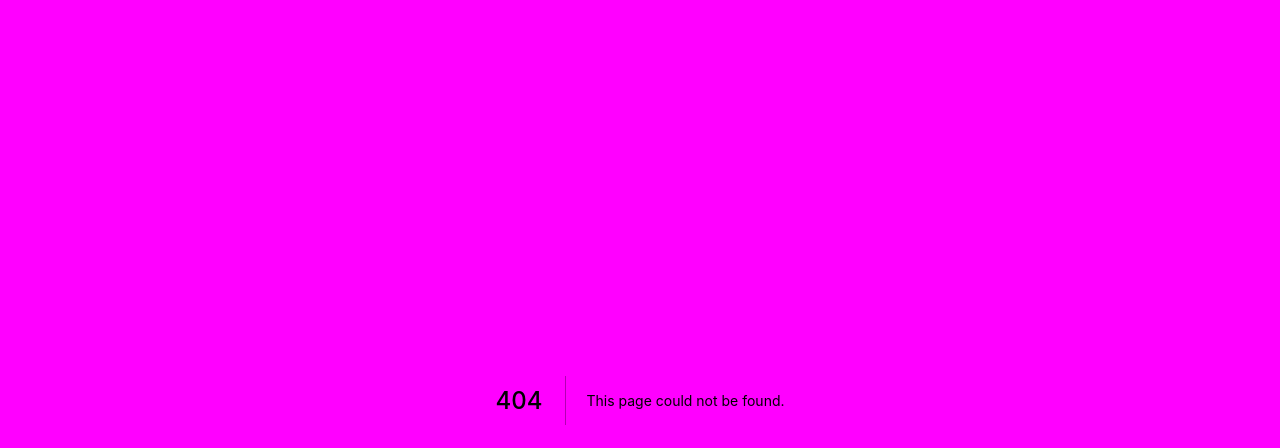
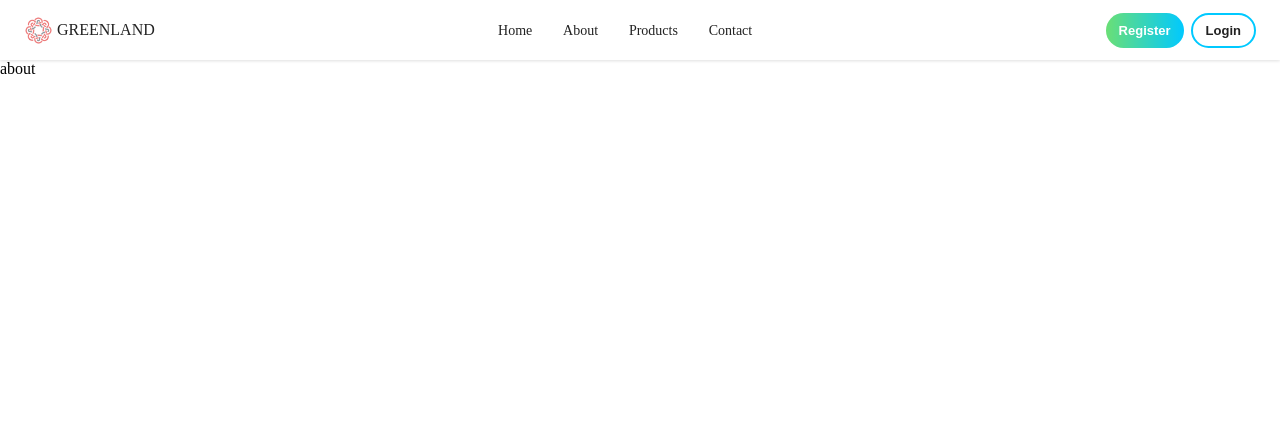
Before and after one commit to git-katalist/hyper, a Next.js app: page /about in a window 1280 px wide. Before the commit this address had no page. Shown: the top 448 px of the page. Built offline with nearby package versions, Linux system fonts and the light colour scheme.

Commit message:
first commit

```diff
--- /dev/null
+++ b/components/logo/index.js
@@ -0,0 +1,39 @@
+import styled from "styled-components";
+import Greenland from "../../public/logo.png";
+
+const LogoWrapper = styled.div`
+  display: flex;
+  align-items: center;
+`;
+
+const LogoImg = styled.div`
+  width: 29px;
+  height: 29px;
+
+  img {
+    width: 100%;
+    height: 100%;
+  }
+`;
+
+const LogoText = styled.h2`
+  font-size: 16px;
+  margin: 0;
+  margin-left: 4px;
+  color: #222;
+  font-weight: 500;
+  text-transform: uppercase;
+`;
+
+const Logo = () => {
+  return (
+    <LogoWrapper>
+      <LogoImg>
+        <img src="/logo.png" alt="Greenland logo" />
+      </LogoImg>
+      <LogoText>GreenLand</LogoText>
+    </LogoWrapper>
+  );
+};
+
+export default Logo;
--- /dev/null
+++ b/components/navbar/accessibility.js
@@ -0,0 +1,66 @@
+import styled from "styled-components";
+
+const AccessibilityContainer = styled.div`
+  display: none;
+
+  @media (min-width: 768px) {
+    display: flex;
+    margin-left: 10px;
+  }
+`;
+
+const RegisterButton = styled.button`
+  border: 0;
+  outline: 0;
+  padding: 8px 1em;
+  color: #fff;
+  font-size: 13px;
+  font-weight: 600;
+  border-radius: 20px;
+  background-color: #6adf76;
+  background-image: linear-gradient(to right, transparent 0%, #00c9ff 100%);
+  transition: all 240ms ease-in-out;
+  cursor: pointer;
+
+  &:hover {
+    background-color: #00c9ff;
+  }
+
+  &:not(:last-of-type) {
+    margin-right: 7px;
+  }
+`;
+
+const LoginButton = styled.button`
+  border: 0;
+  outline: 0;
+  padding: 8px 1em;
+  color: #222;
+  font-size: 13px;
+  font-weight: 600;
+  border-radius: 20px;
+  background-color: transparent;
+  border: 2px solid #00c9ff;
+  transition: all 240ms ease-in-out;
+  cursor: pointer;
+
+  &:hover {
+    color: #fff;
+    background-color: #00c9ff;
+  }
+
+  &:not(:last-of-type) {
+    margin-right: 7px;
+  }
+`;
+
+const Accessibility = () => {
+  return (
+    <AccessibilityContainer>
+      <RegisterButton>Register</RegisterButton>
+      <LoginButton>Login</LoginButton>
+    </AccessibilityContainer>
+  );
+};
+
+export default Accessibility;
--- /dev/null
+++ b/components/navbar/index.js
@@ -0,0 +1,58 @@
+import Logo from "@Components/logo";
+import React from "react";
+import { useMediaQuery } from "react-responsive";
+import styled from "styled-components";
+import { DeviceSize } from "utils/deviceSize";
+import Accessibility from "./accessibility";
+import MobileNavLinks from "./mobileNavLinks";
+import NavLinks from "./navLinks";
+
+const NavBarContainer = styled.div`
+  width: 100%;
+  height: 60px;
+  box-shadow: 0 1px 3px rgba(15, 15, 15, 0.13);
+  display: flex;
+  align-items: center;
+  padding: 0 1.5em;
+`;
+
+const LeftSection = styled.div`
+  display: flex;
+`;
+
+const MiddleSection = styled.div`
+  display: flex;
+  flex: 2;
+  height: 100%;
+  justify-content: center;
+`;
+
+const RightSection = styled.div`
+  /* display: none; */
+
+  @media (min-width: 768px) {
+    display: flex;
+  }
+`;
+
+const NavBar = () => {
+  //   const isMobile = useMediaQuery({ maxWidth: DeviceSize.mobile });
+  return (
+    <>
+      <NavBarContainer>
+        <LeftSection>
+          <Logo />
+        </LeftSection>
+        <MiddleSection>
+          <NavLinks />
+        </MiddleSection>
+        <RightSection>
+          <Accessibility />
+          <MobileNavLinks />
+        </RightSection>
+      </NavBarContainer>
+    </>
+  );
+};
+
+export default NavBar;
--- /dev/null
+++ b/components/navbar/menuToggle.js
@@ -0,0 +1,56 @@
+import { motion } from "framer-motion";
+import styled from "styled-components";
+
+const Button = styled.div`
+  z-index: 99;
+  cursor: pointer;
+`;
+
+const Path = (props) => (
+  <motion.path
+    fill="transparent"
+    strokeLinecap="round"
+    strokeWidth="3"
+    {...props}
+  />
+);
+
+const transition = { duration: 0.33 };
+
+export function MenuToggle({ toggle, isOpen }) {
+  return (
+    <Button onClick={toggle}>
+      <svg width="23" height="23" viewBox="0 0 23 23">
+        <Path
+          animate={isOpen ? "open" : "closed"}
+          initial={false}
+          variants={{
+            closed: { d: "M 2 2.5 L 20 2.5", stroke: "hsl(0, 0%, 18%)" },
+            open: { d: "M 3 16.5 L 17 2.5", stroke: "hsl(0, 0%, 18%)" },
+          }}
+          transition={transition}
+        />
+        <Path
+          d="M 2 9.423 L 20 9.423"
+          stroke="hsl(0, 0%, 18%)"
+          animate={isOpen ? "open" : "closed"}
+          initial={false}
+          variants={{
+            closed: { opacity: 1 },
+            open: { opacity: 0 },
+          }}
+          transition={transition}
+        />
+        <Path
+          animate={isOpen ? "open" : "closed"}
+          initial={false}
+          variants={{
+            closed: { d: "M 2 16.346 L 20 16.346", stroke: "hsl(0, 0%, 18%)" },
+            open: { d: "M 3 2.5 L 17 16.346", stroke: "hsl(0, 0%, 18%)" },
+          }}
+          transition={transition}
+        />
+      </svg>
+    </Button>
+  );
+}
--- /dev/null
+++ b/components/navbar/mobileNavLinks.js
@@ -0,0 +1,85 @@
+import { useState } from "react";
+import styled from "styled-components";
+import Accessibility from "./accessibility";
+import { MenuToggle } from "./menuToggle";
+
+const NavLinksContainer = styled.div`
+  height: 100%;
+  display: flex;
+  align-items: center;
+
+  @media (min-width: 767px) {
+    display: none;
+  }
+`;
+
+const LinksWrapper = styled.ul`
+  margin: 0;
+  padding: 0;
+  display: flex;
+  flex-direction: column;
+  height: 100%;
+  width: 100%;
+  list-style-type: none;
+  background-color: #f9f9f9;
+  position: fixed;
+  top: 60px;
+  left: 0;
+`;
+
+const LinkItem = styled.li`
+  /* height: 100%; */
+  width: 100%;
+  padding: 0 1.1em;
+  color: #222;
+  font-weight: 500;
+  font-size: 14px;
+  /* align-items: center;
+  justify-content: center; */
+  display: flex;
+  border-top: 2px solid transparent;
+  transition: all 220ms ease-in-out;
+  cursor: pointer;
+
+  :hover {
+    border-top: 2px solid #2ecc71;
+  }
+`;
+
+const Link = styled.a`
+  text-decoration: none;
+  color: inherit;
+  font-size: inherit;
+  height: 100%;
+  display: flex;
+  align-items: center;
+`;
+
+const MobileNavLinks = () => {
+  const [isOpen, setOpen] = useState(false);
+
+  return (
+    <NavLinksContainer>
+      <MenuToggle isOpen={isOpen} toggle={() => setOpen(!isOpen)} />
+      {isOpen && (
+        <LinksWrapper>
+          <LinkItem>
+            <Link href="/">Home</Link>
+          </LinkItem>
+          <LinkItem>
+            <Link href="/about">About</Link>
+          </LinkItem>
+          <LinkItem>
+            <Link href="/">Products</Link>
+          </LinkItem>
+          <LinkItem>
+            <Link href="/">Contact</Link>
+          </LinkItem>
+          <Accessibility />
+        </LinksWrapper>
+      )}
+    </NavLinksContainer>
+  );
+};
+
+export default MobileNavLinks;
--- /dev/null
+++ b/components/navbar/navLinks.js
@@ -0,0 +1,69 @@
+import styled from "styled-components";
+
+const NavLinksContainer = styled.div`
+  display: none;
+
+  @media (min-width: 768px) {
+    height: 100%;
+    display: flex;
+    align-items: center;
+  }
+`;
+
+const LinksWrapper = styled.ul`
+  margin: 0;
+  padding: 0;
+  display: flex;
+  height: 100%;
+  list-style-type: none;
+`;
+
+const LinkItem = styled.li`
+  height: 100%;
+  padding: 0 1.1em;
+  color: #222;
+  font-weight: 500;
+  font-size: 14px;
+  align-items: center;
+  justify-content: center;
+  display: flex;
+  border-top: 2px solid transparent;
+  transition: all 220ms ease-in-out;
+  cursor: pointer;
+
+  :hover {
+    border-top: 2px solid #2ecc71;
+  }
+`;
+
+const Link = styled.a`
+  text-decoration: none;
+  color: inherit;
+  font-size: inherit;
+  height: 100%;
+  display: flex;
+  align-items: center;
+`;
+
+const NavLinks = () => {
+  return (
+    <NavLinksContainer>
+      <LinksWrapper>
+        <LinkItem>
+          <Link href="/">Home</Link>
+        </LinkItem>
+        <LinkItem>
+          <Link href="/about">About</Link>
+        </LinkItem>
+        <LinkItem>
+          <Link href="/">Products</Link>
+        </LinkItem>
+        <LinkItem>
+          <Link href="/">Contact</Link>
+        </LinkItem>
+      </LinksWrapper>
+    </NavLinksContainer>
+  );
+};
+
+export default NavLinks;
--- a/package.json
+++ b/package.json
@@ -11,9 +11,11 @@
     "lint": "next lint"
   },
   "dependencies": {
+    "framer-motion": "^6.5.1",
     "next": "12.2.3",
     "react": "18.2.0",
     "react-dom": "18.2.0",
+    "react-responsive": "^9.0.0-beta.10",
     "styled-components": "^5.3.5"
   },
   "devDependencies": {
--- a/pages/_app.js
+++ b/pages/_app.js
@@ -2,11 +2,13 @@ import { ThemeProvider } from "styled-components";
 
 import { Theme } from "../styles/Theme";
 import { Global } from "styles/Global";
+import NavBar from "@Components/navbar";
 
 function MyApp({ Component, pageProps }) {
   return (
     <ThemeProvider theme={Theme}>
       <Global />
+      <NavBar />
       <Component {...pageProps} />
     </ThemeProvider>
   );
--- /dev/null
+++ b/pages/about.js
@@ -0,0 +1,7 @@
+import React from "react";
+
+const about = () => {
+  return <div>about</div>;
+};
+
+export default about;
--- a/styles/Global.js
+++ b/styles/Global.js
@@ -15,11 +15,11 @@ height:100%;
 height:auto;
 display: grid;
 grid-template-rows: auto 1fr auto;
-background-color: magenta;
+/* background-color: magenta; */
 }
 
 body{
-background-color:${({ theme }) => theme.colors.primary};
+/* background-color:${({ theme }) => theme.colors.primary}; */
 }
 
 main{
--- /dev/null
+++ b/utils/deviceSize.js
@@ -0,0 +1,6 @@
+export const DeviceSize = {
+  mobile: 768,
+  tablet: 992,
+  laptop: 1324,
+  desktop: 2024,
+};
```
Also changed, not shown: public/logo.png (added), 1 other file (tests, documents, lock files or other folders).
